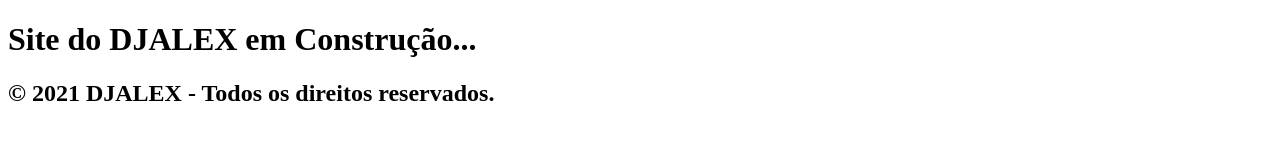
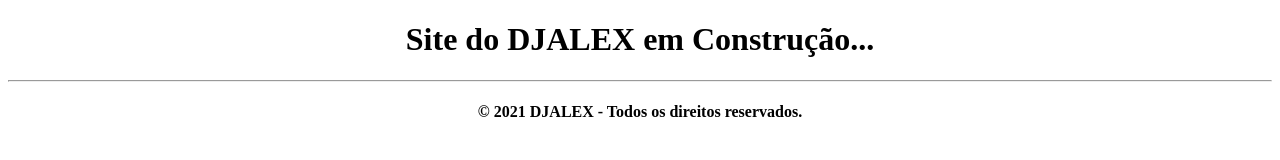
Before and after one commit to djalex/djalex.github.io, a plain HTML site: page index.html in a window 1280 px wide. Drawn offline with Linux system fonts and the light colour scheme.

Commit message:
Update index.html

```diff
--- a/index.html
+++ b/index.html
@@ -5,8 +5,9 @@
       <title>Site do DJALEX</title>
    </head>
 <body>
-   <h1> Site do DJALEX em Construção...</h1>
-   <h2>© 2021 DJALEX - Todos os direitos reservados.</h2>
+   <h1 style="text-align:center;"> Site do DJALEX em Construção...</h1>
+   <hr>
+   <h4 style="text-align:center;">© 2021 DJALEX - Todos os direitos reservados.</h4>
 </body>
 
 </html
```
